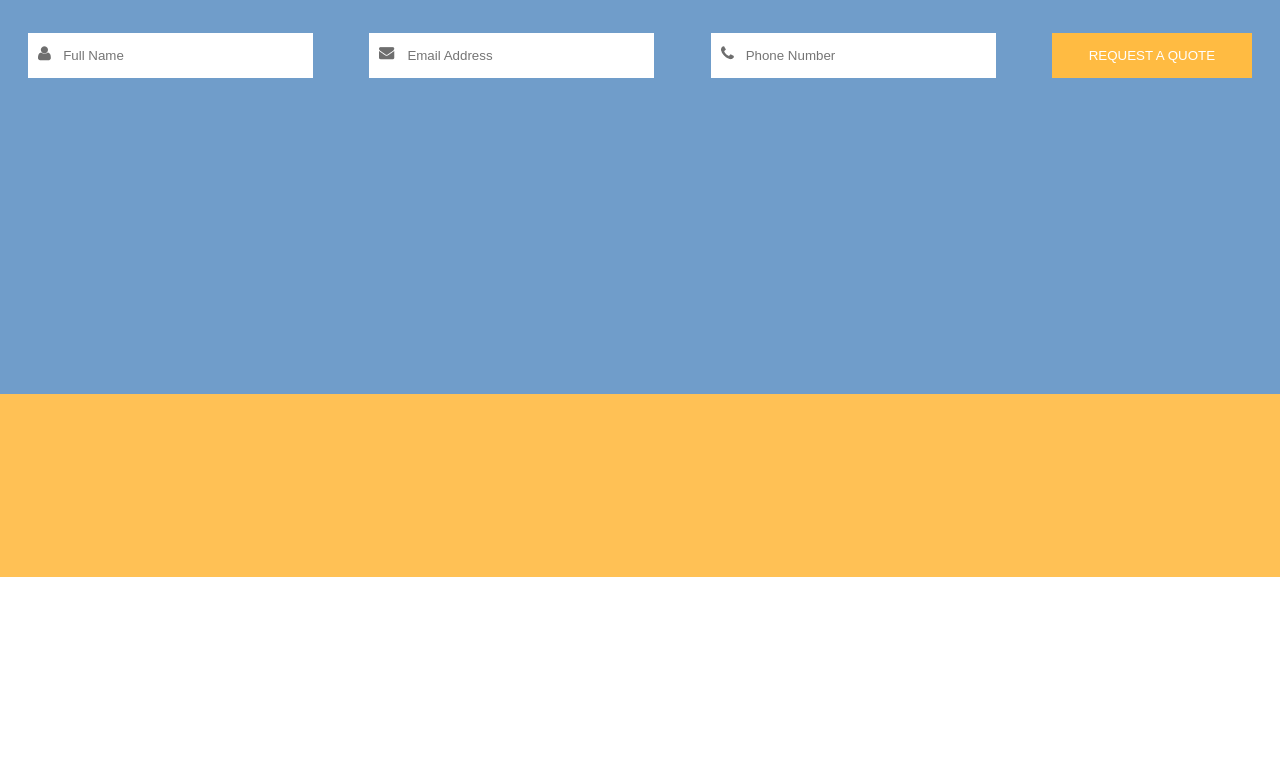
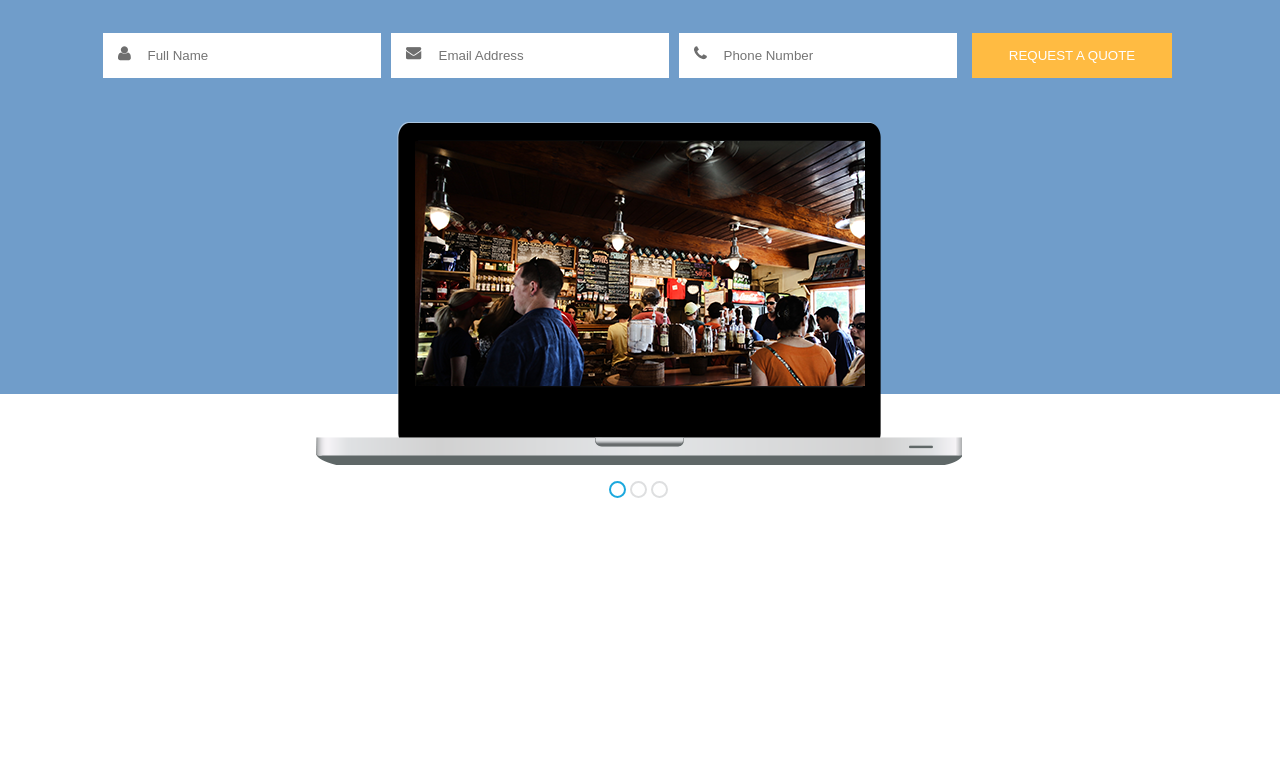
Before and after one commit to TrellixVulnTeam/by-template_RXOF, a plain HTML site: page 1/index.html in a window 1280 px wide. Shown: the part 292-1071 px from the top of the page. Before the commit the page ends 869 px from the top, so only its background shows below. Drawn offline with nearby package versions, Linux system fonts and the light colour scheme.

Commit message:
sass update

```diff
--- a/1/css/sass/main.sass
+++ b/1/css/sass/main.sass
@@ -6,7 +6,7 @@ body
 header
   height: 95px
   margin: 0 auto
-  max-width: 1366px
+  max-width: 1170px
   display: flex
   justify-content: space-between
   align-items: center
@@ -14,12 +14,16 @@ header
   margin-left: 5%
 .header-nav
   text-transform: uppercase
+  ul
+    display: flex
+    justify-content: flex-end
+
   li
     display: inline-block
     font-family: "Lato", Serif
     outline: none
     padding: 12px 20px
-    margin: 0 15px 0 0
+
     border-radius: 2px
     border: 1px white solid
     font-size: 13.5px
@@ -27,15 +31,16 @@ header
       text-decoration: none
       color: grey
 
-.active
+.menu.active
   background-color: #ffbb42
+  color: white
   border-radius: 2px
 
 .menu:hover
   border-color: #ffbb42
 
 .first-block
-  display: block
+  height: 1500px
   position: relative
 
 .top-back
@@ -67,15 +72,16 @@ header
 .top-request
   display: flex
   position: relative
+
   top: 126px
-  justify-content: center
   margin: 0 auto
-  max-width: 1366px
+  min-width: 278px
+  max-width: 1085px
 .top-input
-  margin: 0 auto
+  margin: 0 5px
   display: flex
   align-items: center
-  width: 285px
+  width: 278px
   height: 45px
   background-color: white
 .top-submit
@@ -104,8 +110,73 @@ header
   outline: none
 
 .input-img
-  margin: 10px
+  margin: 15px
+.laptop-area
+  display: flex
+  flex-direction: column
+  margin: 0 auto
+  top: 170px
+  position: relative
+  width: 650px
+  height: auto
+.laptop
+  background-image: url("../img/notebook.png")
+  background-repeat: no-repeat
+  width: 647px
+  height: 343px
+
+.laptop-img
+  position: absolute
+  width: 450px
+  height: 245px
+  top: 19px
+  left: 100px
+  background-image: url("../img/lap-img.png")
+  background-repeat: no-repeat
+.img-page
+  width: 647px
+  height: 50px
+
+  ul
+    display: flex
+    justify-content: center
+    height: 17px
+    padding: 0
+    padding-inline-start: 0
+  li
+    display: inline
+    margin: 0 2px
+  .page
+    width: 13px
+    height: 13px
+    background: white
+    border: 2px solid #dedfe0
+    border-radius: 50%
+.page:hover
+  border-color: #1ca8dd
+.page.active-page
+  border-color: #1ca8dd
 
 .second-block
   height: 625px
   background-color: #ffc155
+
+.third-block
+  height: 890px
+  background-color: #e7edf3
+
+.fourth-block
+  height: 850px
+  border: 1px black solid
+
+.fifth-block
+  height: 900px
+  background-color: #ffbb42
+
+.sixth-block
+  height: 940px
+  border: 1px black solid
+
+footer
+  height: 260px
+  background-color: #709dca
--- a/1/index.html
+++ b/1/index.html
@@ -68,8 +68,21 @@
                 <div class="top-submit">
                     <input type="submit" id="req" value="request a quote" onclick="alert('Запрос отправлен!')">
                 </div>
+            </form>
 
-            </form>
+            <div class="laptop-area">
+                <div class="laptop">
+                    <div class="laptop-img"></div>
+                </div>
+                <div class="img-page">
+                    <ul>
+                    <li class="page active-page"></li>
+                    <li class="page"></li>
+                    <li class="page"></li>
+                    </ul>
+                </div>
+            </div>
+
         </div>
 
         <div class="second-block"></div>
```
Also changed, not shown: 1/css/main.css, 1/img/lap-img.png (added), 1 other file.
